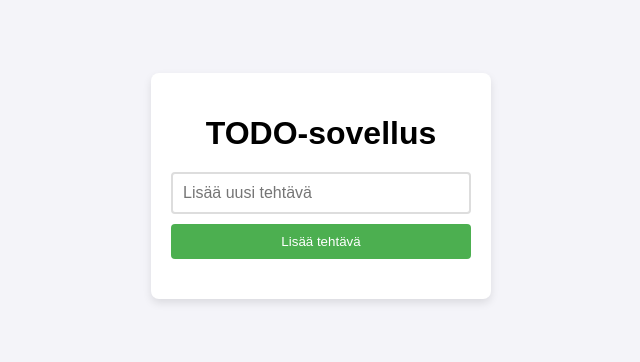
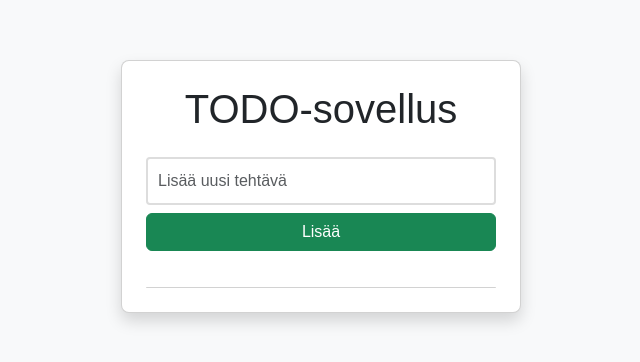
Before and after one commit to mooncutter/Projekti-3, a plain HTML site: page index.html in a window 1280 px wide. Shown: the part 214-576 px from the top of the page, without its empty margins (319-959 px from the left). Drawn offline with nearby package versions, Linux system fonts and the light colour scheme.

Commit message:
Update index.html

```diff
--- a/index.html
+++ b/index.html
@@ -4,18 +4,24 @@
     <meta charset="UTF-8" />
     <meta name="viewport" content="width=device-width, initial-scale=1" />
     <title>TODO-sovellus</title>
+
+    <!-- Bootstrap 5 -->
+    <link href="https://cdn.jsdelivr.net/npm/bootstrap@5.3.0/dist/css/bootstrap.min.css" rel="stylesheet" />
+
+    <!-- jQuery -->
+    <script src="https://code.jquery.com/jquery-3.6.0.min.js"></script>
+
+    <!-- Oma CSS -->
     <link rel="stylesheet" href="style.css" />
-    <!-- jQuery CDN -->
-    <script src="https://code.jquery.com/jquery-3.6.0.min.js"></script>
 </head>
-<body>
-    <div class="todo-container">
-        <h1>TODO-sovellus</h1>
-        <form id="todo-form">
-            <input type="text" id="todo-input" placeholder="Lisää uusi tehtävä" required />
-            <button type="submit">Lisää tehtävä</button>
+<body class="bg-light d-flex justify-content-center align-items-center vh-100">
+    <div class="card shadow todo-container p-4" style="width: 100%; max-width: 400px;">
+        <h1 class="text-center mb-4">TODO-sovellus</h1>
+        <form id="todo-form" class="d-flex gap-2 mb-3">
+            <input type="text" id="todo-input" class="form-control" placeholder="Lisää uusi tehtävä" required />
+            <button type="submit" class="btn btn-success">Lisää</button>
         </form>
-        <ul id="todo-list"></ul>
+        <ul id="todo-list" class="list-group"></ul>
     </div>
 
     <script src="script.js"></script>
```
